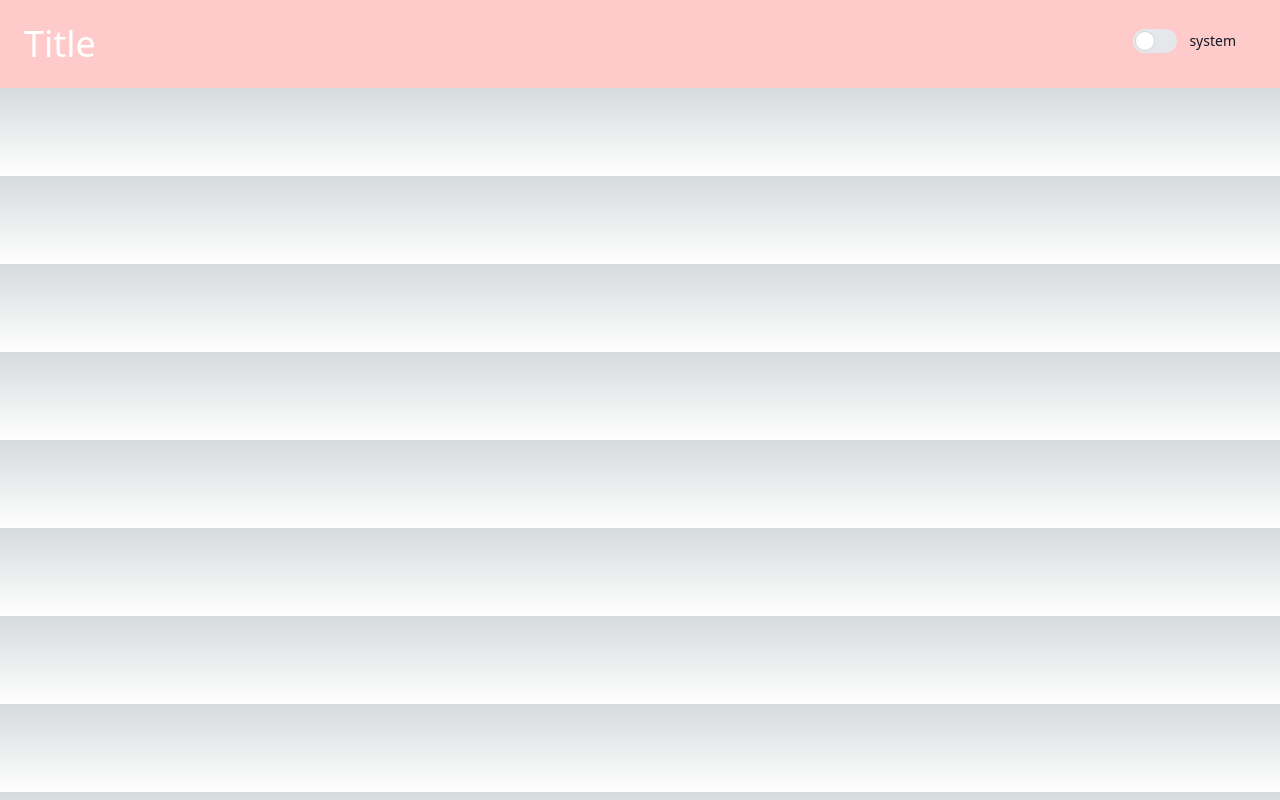
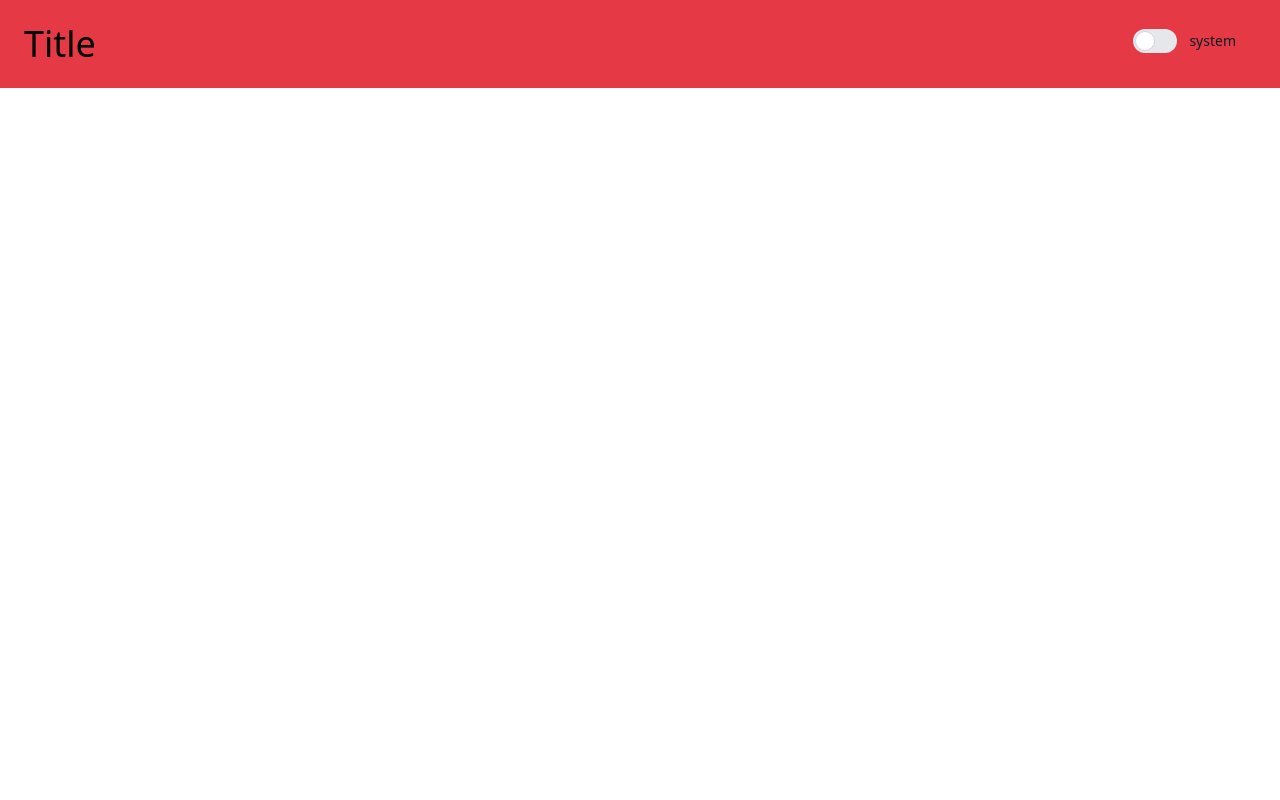
Before and after one commit to TarekAloui/eureka-website, a Next.js app: page / in a window 1280 px wide. Built offline with nearby package versions, Linux system fonts and the light colour scheme.

Commit message:
added tailwind themes without the correct palette

```diff
--- a/src/app/globals.css
+++ b/src/app/globals.css
@@ -3,10 +3,43 @@
 @tailwind utilities;
 
 :root {
-  --foreground-rgb: 0, 0, 0;
-  --background-start-rgb: 214, 219, 220;
-  --background-end-rgb: 255, 255, 255;
+  --foreground: #1d3557;
+  --bg-start: #f1faee;
+  --bg-end: #ffffff;
+  --primary: #e63946;
+  --secondary: #457b9d;
+  --t-primary: #1d3557;
+  --t-secondary: #457b9d;
+  --t-inverse: #f1faee;
+  --link: #a8dadc;
+  --link-hover: #e63946;
+  --error: #e63946;
+  --success: #a8dadc;
+  --warning: #457b9d;
+  --info: #a8dadc;
+  --accent-primary: #e63946;
+  --accent-secondary: #457b9d;
 }
+
+.dark {
+  --foreground: #f1faee;
+  --bg-start: #1d3557;
+  --bg-end: #1d3557;
+  --primary: #a8dadc;
+  --secondary: #f1faee;
+  --t-primary: #f1faee;
+  --t-secondary: #a8dadc;
+  --t-inverse: #1d3557;
+  --link: #f1faee;
+  --link-hover: #a8dadc;
+  --error: #e63946;
+  --success: #457b9d;
+  --warning: #e63946;
+  --info: #f1faee;
+  --accent-primary: #a8dadc;
+  --accent-secondary: #f1faee;
+}
+
 
 @media (prefers-color-scheme: dark) {
   :root {
--- a/src/components/Appbar/index.tsx
+++ b/src/components/Appbar/index.tsx
@@ -3,7 +3,7 @@ import ThemeSwitcher from '../ThemeSwitcher'
 
 const Appbar: FC = () => {
 	return (
-		<nav className="flex items-center justify-between bg-red-200 p-6 text-white dark:bg-gray-800">
+		<nav className="flex items-center justify-between bg-primary p-6 text-t-primary">
 			<h1 className="text-4xl">Title</h1>
 			<ThemeSwitcher />
 		</nav>
--- a/tailwind.config.js
+++ b/tailwind.config.js
@@ -12,6 +12,24 @@ module.exports = {
 				'gradient-conic':
 					'conic-gradient(from 180deg at 50% 50%, var(--tw-gradient-stops))',
 			},
+			colors: {
+				foreground: 'var(--foreground)',
+				'bg-start': 'var(--background-start)',
+				'bg-end': 'var(--background-end)',
+				primary: 'var(--primary)',
+				secondary: 'var(--secondary)',
+				't-primary': 'var(--text-primary)',
+				't-secondary': 'var(--text-secondary)',
+				't-inverse': 'var(--text-inverse)',
+				link: 'var(--text-link)',
+				'link-hover': 'var(--text-link-hover)',
+				error: 'var(--error)',
+				success: 'var(--success)',
+				warning: 'var(--warning)',
+				info: 'var(--info)',
+				'accent-primary': 'var(--accent-primary)',
+				'accent-secondary': 'var(--accent-secondary)',
+			},
 		},
 	},
 	plugins: [],
```
